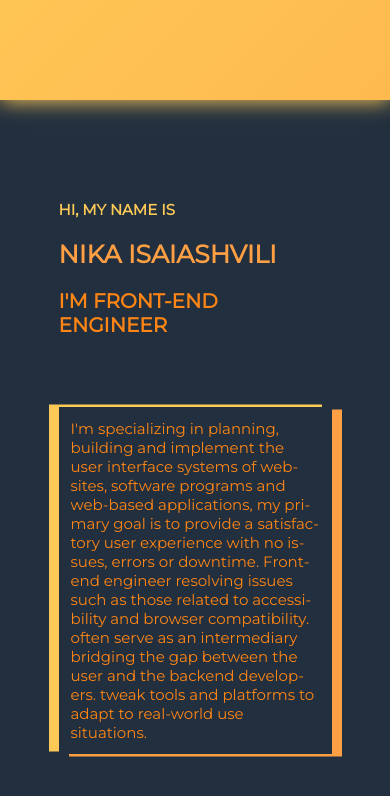
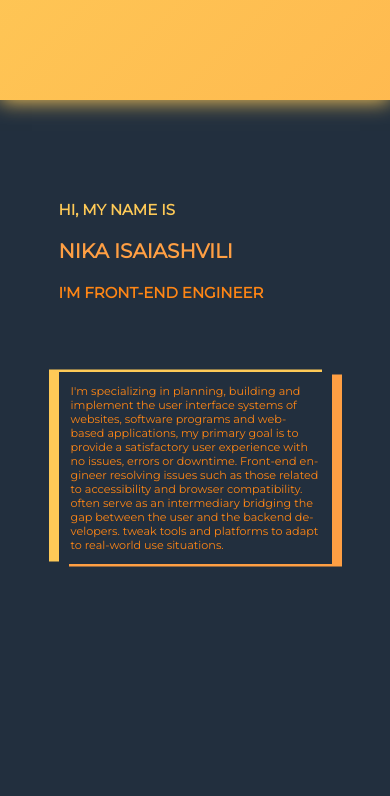
Before and after one commit to NikaIsaiashvili/portfolio-web-page, a React (Vite) app: page / in a window 390 px wide. Shown: the top 796 px of the page. Built offline with nearby package versions, Linux system fonts and the light colour scheme; some icons are missing.

Commit message:
update body  styles, burgernav, header

```diff
--- a/src/components/Body/Body.module.css
+++ b/src/components/Body/Body.module.css
@@ -61,15 +61,15 @@
     }
 
     .main_text h1 {
-        font-size: 25px;
+        font-size: 20px;
      }
 
      .main_text h2 {
-         font-size: 20px;
+         font-size: 15px;
      }
 
      .main_info {
-       font-size: 15px;
+       font-size: 70%;
        box-shadow: 10px 2.5px #ff9f43, -10px -2.5px 0 #feca57;
        padding: 10px;
      }
--- a/src/components/BurgerNav/BurgerNav.module.css
+++ b/src/components/BurgerNav/BurgerNav.module.css
@@ -1,9 +1,5 @@
 .burger_nav {
    position: absolute;
-   height: 80vh;
-   top: 100;
-   z-index: inherit;
-   width: 100%;
    border-top: 4px solid #222f3e;
    background: linear-gradient(-45deg, #ff9e43, #fec957);
     background-size: 400% 400%;
@@ -17,7 +13,6 @@
     justify-content: center;
     flex-direction: column;
     height: 70vh;
-    width: 100%;
 }
 
 .burger_nav ul li {
@@ -54,3 +49,12 @@
         background-position: 0 50%;
     }
 }
+
+@media screen and (max-width:800px) {
+    .burger_nav {
+        height: 80vh;
+        top: 100;
+        z-index: inherit;
+        width: 100%;
+    }
+}
--- a/src/components/Header/Header.module.css
+++ b/src/components/Header/Header.module.css
@@ -1,7 +1,7 @@
 .portfolio_header{
     background: linear-gradient(-45deg, #ff9f43, #feca57);
     background-size: 400% 400%;
-    width: auto;
+    width: 100%;
     height: 100px;
     position: relative;
     animation: change 5s ease-in-out infinite;
@@ -17,7 +17,6 @@
 .portfolio_nav ul{
     list-style: none;
     display: flex;
-    border-right: 4px solid #222f3e;
     align-items: center;
     flex-direction: row;
     justify-content: center;
@@ -56,6 +55,7 @@
     flex-direction: row;
     justify-content: center;
     flex-wrap: wrap;
+    border-left: 4px solid #222f3e;
     flex: 1;
 }
 
@@ -98,6 +98,11 @@
     .portfolio_nav ul li {
         border: none;
     }
+
+    .portfolio_contact {
+        border: none;
+    }
+
 }
 
 @media screen and (max-width:410px) {
```
